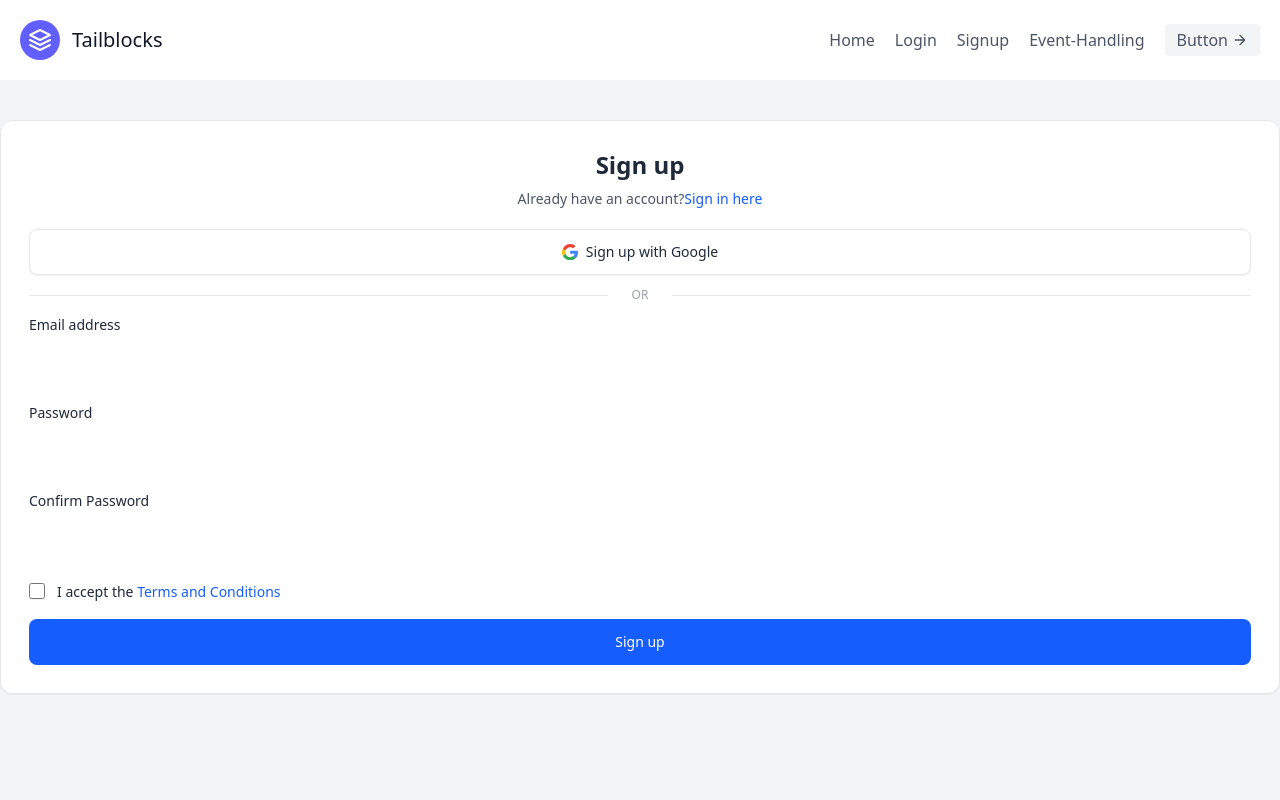
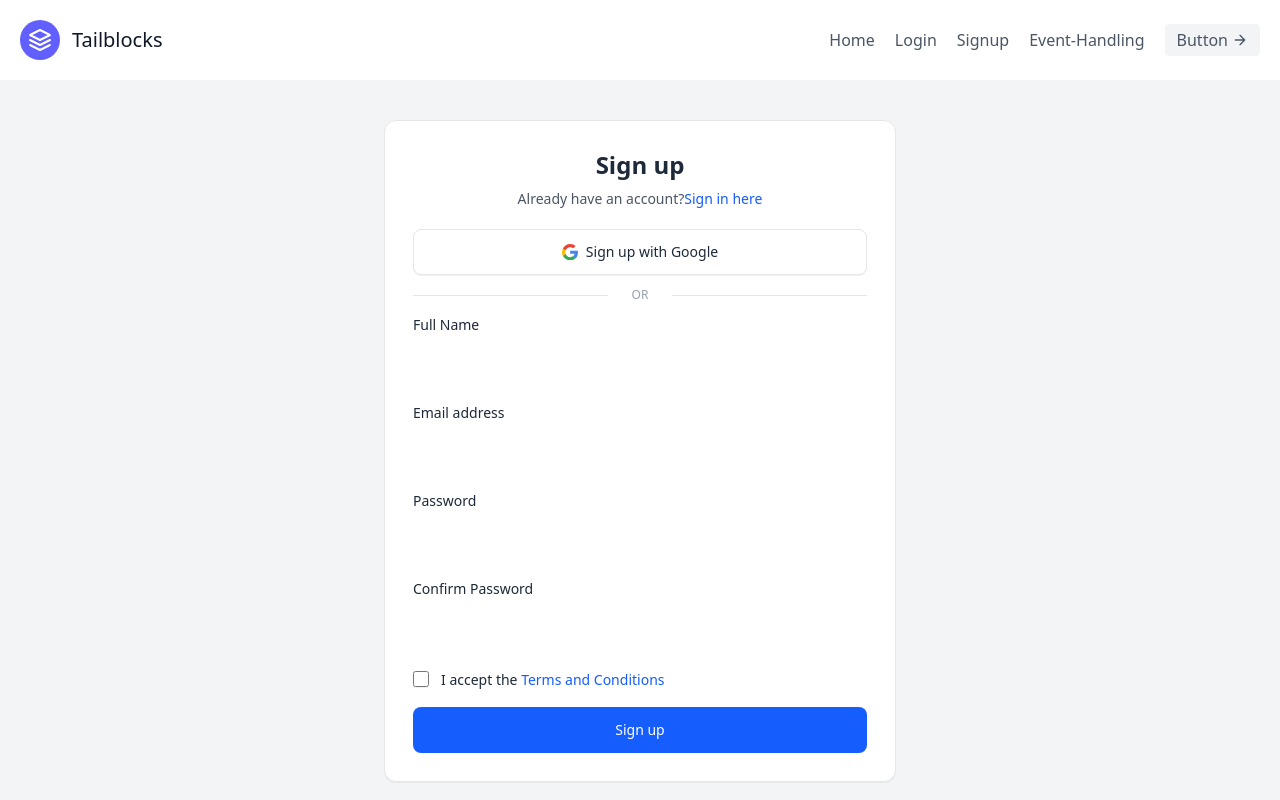
Before and after one commit to KavyaAgarwal-117/frontend, a Next.js app: page /signup in a window 1280 px wide. Shown: the top 800 px of the page. Built offline with nearby package versions, Linux system fonts and the light colour scheme.

Commit message:
Validations

```diff
--- a/package.json
+++ b/package.json
@@ -9,10 +9,13 @@
     "lint": "eslint"
   },
   "dependencies": {
+    "axios": "^1.19.0",
+    "formik": "^2.4.9",
     "lucide-react": "^1.27.0",
     "next": "16.2.11",
     "react": "19.2.4",
-    "react-dom": "19.2.4"
+    "react-dom": "19.2.4",
+    "yup": "^1.7.1"
   },
   "devDependencies": {
     "@tailwindcss/postcss": "^4",
--- a/src/app/signup/page.jsx
+++ b/src/app/signup/page.jsx
@@ -1,9 +1,55 @@
+"use client";
+import axios from "axios";
+import { useFormik } from "formik";
 import React from "react";
+import * as Yup from "yup";
+
+const SignupSchema = Yup.object().shape({
+  name: Yup.string()
+    .min(2, "Too Short!")
+    .max(50, "Too Long!")
+    .required("Required"),
+  email: Yup.string().email("Invalid email").required("Required"),
+  password: Yup.string().required("password is required")
+    .matches(/[a-z]/, "lowercase letter is required")
+    .matches(/[A-Z]/, "uppercase letter is required")
+    .matches(/[0-9]/, "number is required")
+    .matches(/[@#$%&*/]/, "special character is required")
+    .min(8, "must contain atleast 8 characters"),
+  confirmPassword: Yup.string().required("confirmed password is required")
+    .oneOf([null, Yup.ref("password")], "Password must match"),
+});
 
 const Signup = () => {
+  const signupForm = useFormik({
+    initialValues: {
+      name: "",
+      email: "",
+      password: "",
+      confirmPassword: "",
+    },
+    // onSubmit: (values) => {
+    //   console.log(values);
+    // },
+    onSubmit:(values, {resetForm}) => {
+      console.log(values);
+      axios.post("http://localhost:5000/user/add", values)
+      .then((result) => {
+        console.log("user registered successfully");
+        resetForm();
+      }).catch((err) => {
+        console.log(err);
+        console.log("something error");
+
+      });
+
+    },
+    validationSchema: SignupSchema,
+  });
+
   return (
     <div className="bg-gray-100 min-h-screen py-10">
-      <div className="bg-white border border-gray-200 rounded-xl shadow-2xs">
+      <div className="max-w-lg mx-auto bg-white border border-gray-200 rounded-xl shadow-2xs">
         {/* Sign In */}
         <div className="p-4 sm:p-7">
           <div className="text-center">
@@ -62,8 +108,48 @@ const Signup = () => {
           </div>
 
           {/* Form */}
-          <form>
+          <form onSubmit={signupForm.handleSubmit}>
             <div className="grid gap-y-4">
+              {/* Form Group */}
+              <div>
+                <label
+                  htmlFor="name"
+                  className="block text-sm mb-2 text-gray-800"
+                >
+                  Full Name
+                </label>
+                <div className="relative">
+                  <input
+                    type="text"
+                    id="name"
+                    onChange={signupForm.handleChange}
+                    value={signupForm.values.name}
+                    className="py-2.5 sm:py-3 px-4 block w-full bg-white border-gray-200 rounded-lg sm:text-sm text-gray-800 placeholder:text-gray-500 focus:border-blue-700 focus:ring-blue-700 disabled:opacity-50 disabled:pointer-events-none"
+
+                    aria-describedby="email-error"
+                  />
+                  <div className="hidden absolute inset-y-0 inset-e-0 pointer-events-none pe-3">
+                    <svg
+                      className="size-5 text-red-500"
+                      width="16"
+                      height="16"
+                      fill="currentColor"
+                      viewBox="0 0 16 16"
+                      aria-hidden="true"
+                    >
+                      <path d="M16 8A8 8 0 1 1 0 8a8 8 0 0 1 16 0zM8 4a.905.905 0 0 0-.9.995l.35 3.507a.552.552 0 0 0 1.1 0l.35-3.507A.905.905 0 0 0 8 4zm.002 6a1 1 0 1 0 0 2 1 1 0 0 0 0-2z" />
+                    </svg>
+                  </div>
+                </div>
+                <p
+                  className="hidden text-xs text-red-600 mt-2"
+                  id="email-error"
+                >
+                  Please include a valid email address so we can get back to you
+                </p>
+              </div>
+              {/* End Form Group */}
+
               {/* Form Group */}
               <div>
                 <label
@@ -76,9 +162,10 @@ const Signup = () => {
                   <input
                     type="email"
                     id="email"
-                    name="email"
+                    onChange={signupForm.handleChange}
+                    value={signupForm.values.email}
                     className="py-2.5 sm:py-3 px-4 block w-full bg-white border-gray-200 rounded-lg sm:text-sm text-gray-800 placeholder:text-gray-500 focus:border-blue-700 focus:ring-blue-700 disabled:opacity-50 disabled:pointer-events-none"
-                    required
+
                     aria-describedby="email-error"
                   />
                   <div className="hidden absolute inset-y-0 inset-e-0 pointer-events-none pe-3">
@@ -117,9 +204,10 @@ const Signup = () => {
                   <input
                     type="password"
                     id="password"
-                    name="password"
+                    onChange={signupForm.handleChange}
+                    value={signupForm.values.password}
                     className="py-2.5 sm:py-3 px-4 block w-full bg-white border-gray-200 rounded-lg sm:text-sm text-gray-800 placeholder:text-gray-500 focus:border-blue-700 focus:ring-blue-700 disabled:opacity-50 disabled:pointer-events-none"
-                    required
+
                     aria-describedby="password-error"
                   />
                   <div className="hidden absolute inset-y-0 inset-e-0 pointer-events-none pe-3">
@@ -155,10 +243,11 @@ const Signup = () => {
                 <div className="relative">
                   <input
                     type="password"
-                    id="confirm-password"
-                    name="confirm-password"
+                    id="confirmPassword"
+                    onChange={signupForm.handleChange}
+                    value={signupForm.values.confirmPassword}
                     className="py-2.5 sm:py-3 px-4 block w-full bg-white border-gray-200 rounded-lg sm:text-sm text-gray-800 placeholder:text-gray-500 focus:border-blue-700 focus:ring-blue-700 disabled:opacity-50 disabled:pointer-events-none"
-                    required
+
                     aria-describedby="confirm-password-error"
                   />
                   <div className="hidden absolute inset-y-0 inset-e-0 pointer-events-none pe-3">
```
Also changed, not shown: 1 other file (tests, documents, lock files or other folders).
